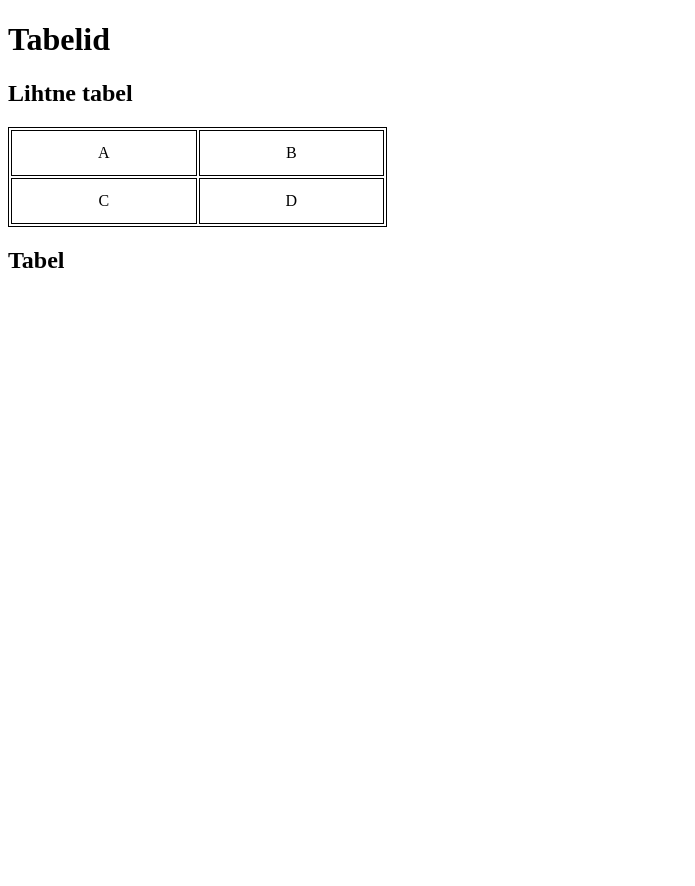
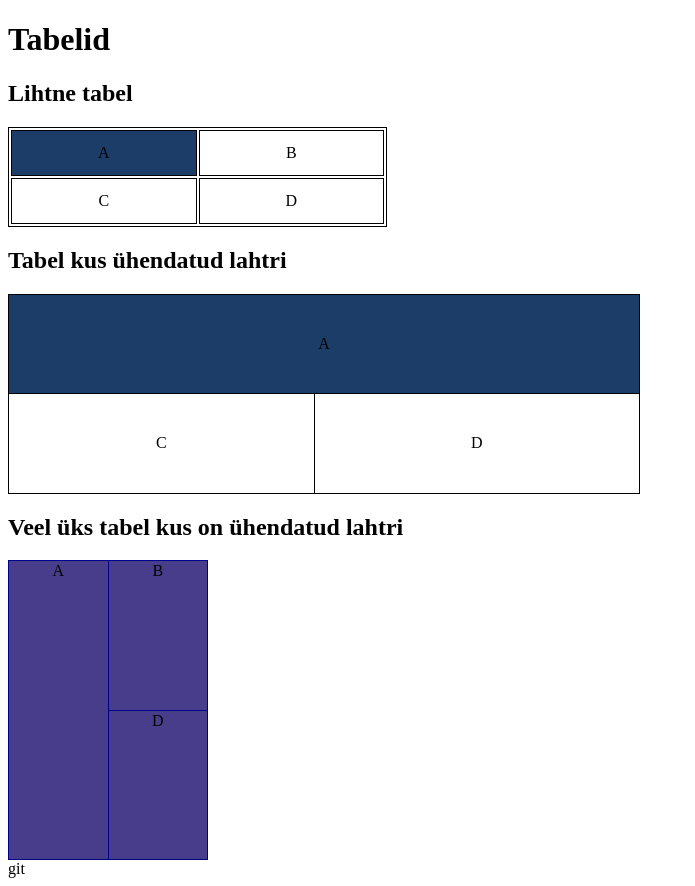
Before and after one commit to kkostyy/VeebirakendusedIKTpv25_1, a plain HTML site: page tood/tabelid.html in a window 1280 px wide. Shown: the whole page, without its empty margins (0-695 px from the left). Before the commit the page ends 800 px from the top, so only its background shows below. Drawn offline with Linux system fonts and the light colour scheme.

Commit message:
Lihtne tabel

```diff
--- a/tood/tabelStyle.css
+++ b/tood/tabelStyle.css
@@ -1,9 +1,33 @@
-table{
+table#lihtne1{
     border: 1px solid black;
     width: 30%;
     height: 100px;
     text-align: center;
 }
+table#keeruline1{
+    border: 1px solid black;
+    width: 50%;
+    height: 200px;
+    text-align: center;
+    border-collapse: collapse;
+}
+table#keeruline2{
+    border: 1px solid darkblue;
+    width: 200px;
+    height: 300px;
+    text-align: center;
+    text-valign: top;
+    border-collapse: collapse;
+
+}
+table#keeruline2 td{
+    vertical-align: top;
+    border: 1px solid darkblue;
+    background-color: darkslateblue;
+}
 td{
     border: 1px solid black;
 }
+.nimia{
+    background-color: #1b3d68;
+}
--- a/tood/tabelid.html
+++ b/tood/tabelid.html
@@ -8,9 +8,9 @@
 <body>
 <h1>Tabelid</h1>
 <h2>Lihtne tabel</h2>
-<table>
+<table id="lihtne1">
     <tr>
-        <td>A</td>
+        <td class="nimia">A</td>
         <td>B</td>
     </tr>
     <tr>
@@ -18,7 +18,28 @@
         <td>D</td>
     </tr>
 </table>
-<h2>Tabel</h2>
+<h2>Tabel kus ühendatud lahtri</h2>
+<table id="keeruline1">
+    <tr>
+        <td colspan="2" class="nimia">A</td>
+    </tr>
+    <tr>
+        <td>C</td>
+        <td>D</td>
+    </tr>
+</table>
+<h2>Veel üks tabel kus on ühendatud lahtri</h2>
+<table id="keeruline2">
+    <tr>
+        <td rowspan="2" class="nimia">A</td>
+        <td>B</td>
+    </tr>
+    <tr>
+        <td>D</td>
+    </tr>
+</table>
+git
+
 
 </body>
 </html>
```
